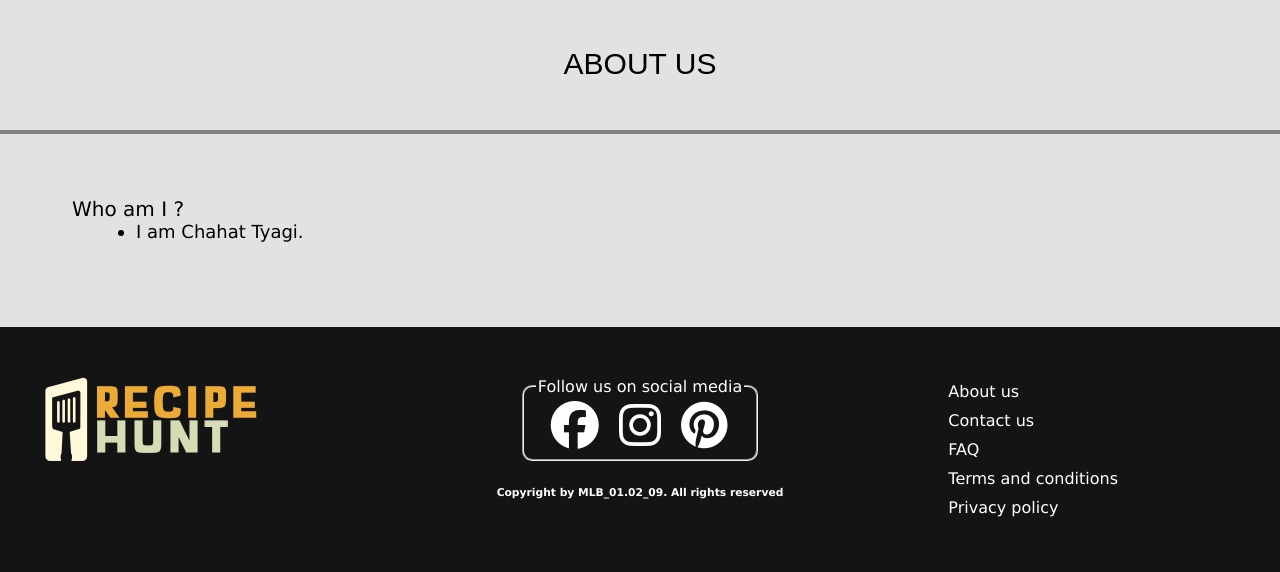
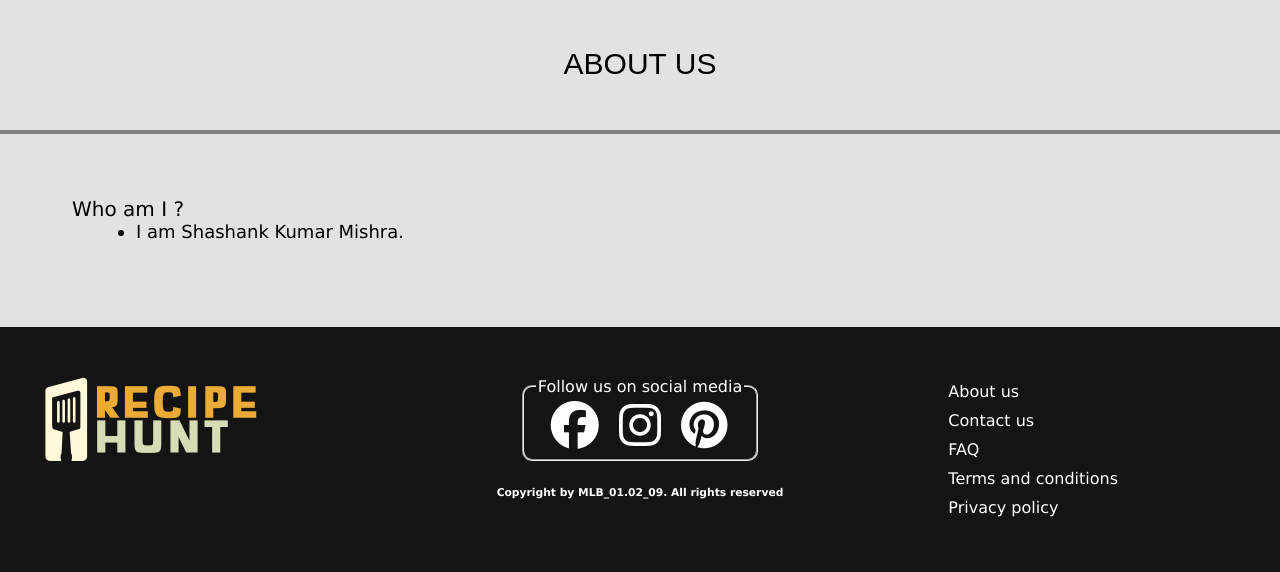
Before and after one commit to Shashankishere/Recipe-Management, a PHP site: page /about-us.php in a window 1280 px wide. Shown: the part 235-807 px from the top of the page. Run offline with PHP 8.4, Linux system fonts and the light colour scheme; some libraries are stand-ins or nearby versions.

Commit message:
Update about-us.php

```diff
--- a/Recipe/about-us.php
+++ b/Recipe/about-us.php
@@ -33,7 +33,7 @@
         <div class="info-container">
             <ul>
                 <label id="li-lb"> Who am I ?</label>
-                <li id="li-style">I am Chahat Tyagi.</li>
+                <li id="li-style">I am Shashank Kumar Mishra.</li>
                 <br>
 
             </ul>
```
